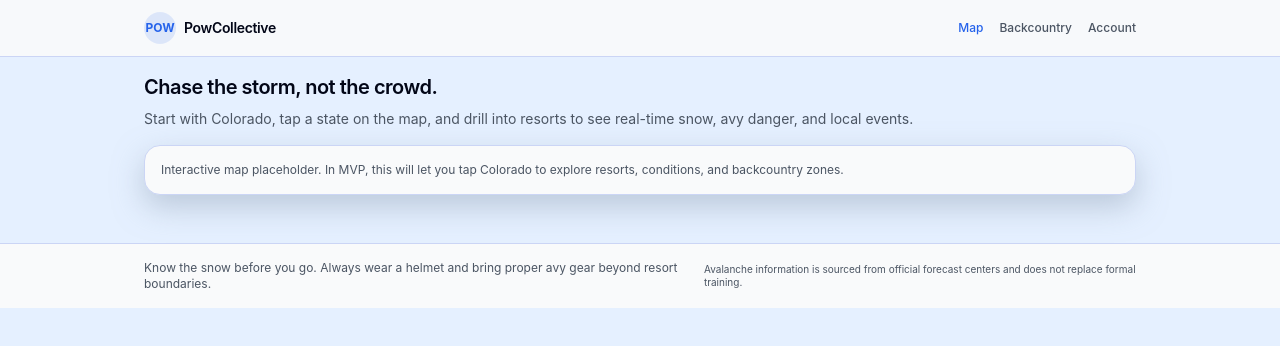
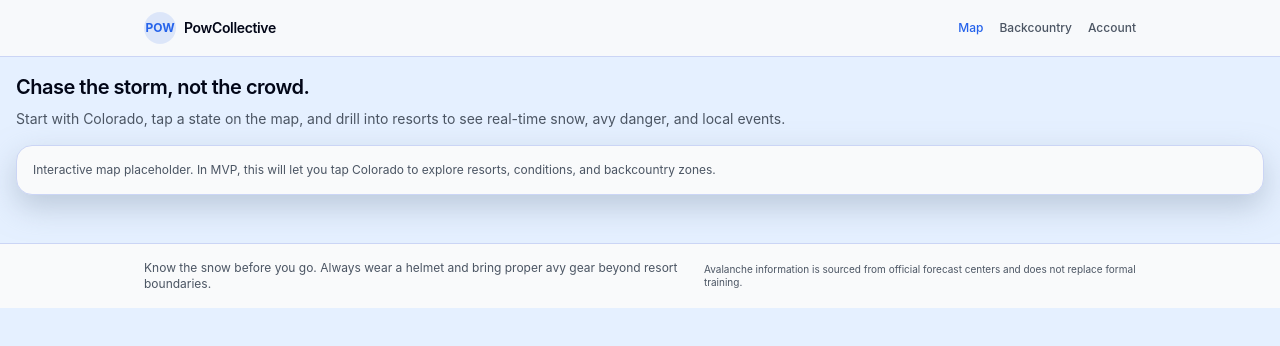
Before and after one commit to nathangreen1632/ThePowCollective, a React (Vite) app in the folder Client/: page / in a window 1280 px wide. Shown: the top 346 px of the page. Built offline with nearby package versions, Linux system fonts and the light colour scheme.

Commit message:
feat(client): adjust AppShell's main container width
- Updated the `max-w-5xl` class to `max-w-7xl` for the `<main>` element in `AppShell.tsx`.
- Expanded the main layout container to better utilize screen space on larger viewports.

```diff
--- a/Client/src/ui/layout/AppShell.tsx
+++ b/Client/src/ui/layout/AppShell.tsx
@@ -46,7 +46,7 @@
           </nav>
         </div>
       </header>
-      <main className="mx-auto max-w-5xl px-4 py-4">
+      <main className="mx-auto max-w-7xl px-4 py-4">
         {children}
       </main>
       <footer className="mt-8 border-t border-[var(--pow-border)] bg-[var(--pow-surface)]">
```
